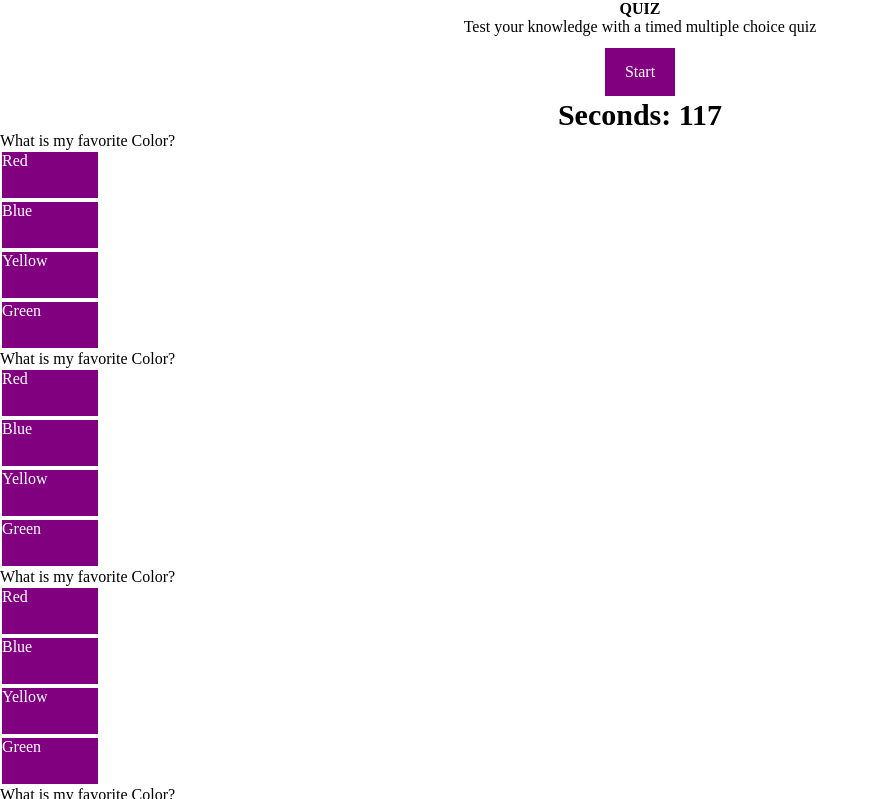
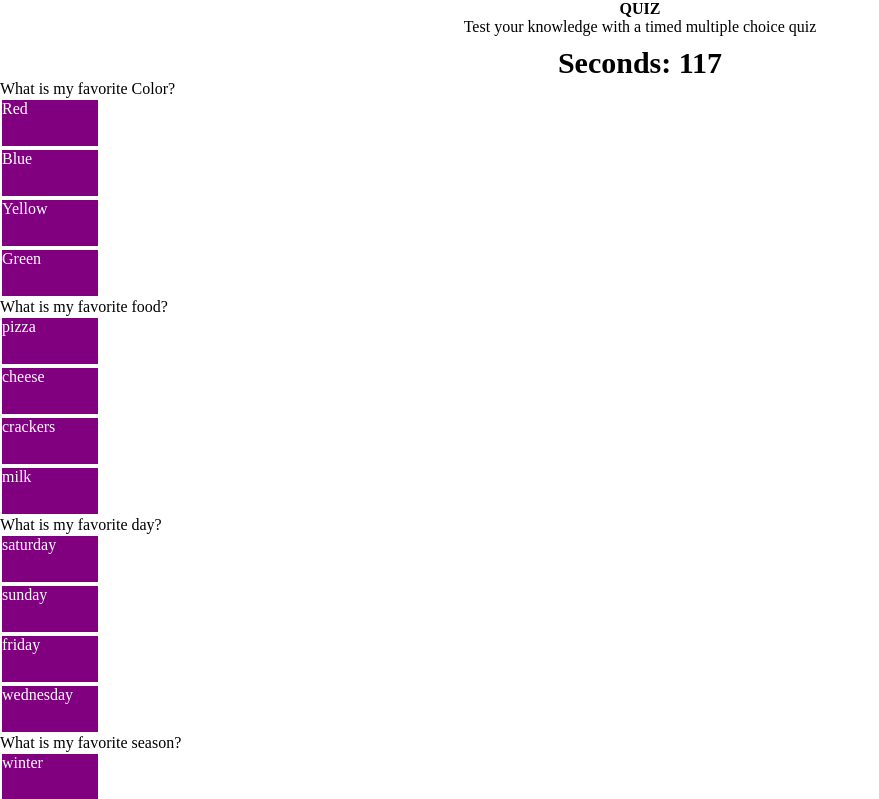
Before and after one commit to vdecyatnik/Code-Quiz, a plain HTML site: page index.html in a window 1280 px wide. Both pictures are taken after a click on the button "Start". Shown: the top 799 px of the page, without its empty margins (0-879 px from the left). Drawn offline with Linux system fonts and the light colour scheme.

Commit message:
style hide

```diff
--- a/index.html
+++ b/index.html
@@ -41,7 +41,7 @@
 
 
 
-<section id='container3'>
+<section id='container3' >
 
 <ul class='qlist'>
 
@@ -74,7 +74,7 @@
 
     <ul class='qlist'>
 
-    <li>What is my favorite Color?</li>
+    <li>What is my favorite food?</li>
 
 
     </ul>
@@ -82,10 +82,10 @@
     <div id="buttons">
 
 
-    <button class="answerB">Red</button>
-    <button class="answerB">Blue</button>
-    <button class="answerB">Yellow</button>
-    <button class="answerB">Green</button>
+    <button class="answerB">pizza</button>
+    <button class="answerB">cheese</button>
+    <button class="answerB">crackers</button>
+    <button class="answerB">milk</button>
 
 
 
@@ -102,7 +102,7 @@
 
         <ul class='qlist'>
 
-        <li>What is my favorite Color?</li>
+        <li>What is my favorite day?</li>
 
 
         </ul>
@@ -110,10 +110,10 @@
         <div id="buttons">
 
 
-        <button class="answerB">Red</button>
-        <button class="answerB">Blue</button>
-        <button class="answerB">Yellow</button>
-        <button class="answerB">Green</button>
+        <button class="answerB">saturday</button>
+        <button class="answerB">sunday</button>
+        <button class="answerB">friday</button>
+        <button class="answerB">wednesday</button>
 
 
 
@@ -130,7 +130,7 @@
 
             <ul class='qlist'>
 
-            <li>What is my favorite Color?</li>
+            <li>What is my favorite season?</li>
 
 
             </ul>
@@ -138,10 +138,10 @@
             <div id="buttons">
 
 
-            <button class="answerB">Red</button>
-            <button class="answerB">Blue</button>
-            <button class="answerB">Yellow</button>
-            <button class="answerB">Green</button>
+            <button class="answerB">winter</button>
+            <button class="answerB">summer</button>
+            <button class="answerB">fall</button>
+            <button class="answerB">spring</button>
 
 
 
--- a/script.js
+++ b/script.js
@@ -13,7 +13,7 @@ function startGame() {
 
   seconds = 120;
   document.getElementById("timer").textContent = (seconds); countdown = setInterval(function () {
- startButton.classList.add("hidden")
+    startButton.classList.add("hide")
 
 
 
@@ -28,24 +28,27 @@ function startGame() {
 
 
 
-var questionContainer= document.getElementById("container3");
+var questionContainer = document.getElementById("container3");
 
 
 
 
 
-var questionContainer= document.getElementById('container3');
+
+var questionContainer = document.getElementById('container3');
 
 
-document.getElementById("buttons").addEventListener("click", function(){
+document.getElementById("buttons").addEventListener("click", function () {
+
+  console.log("click");
+
+  if (event.target.matches("buttons") && textContent === "Red");
+
+  document.getElementById("#container3").classList.add("hide")
 
 
-  if(event.target.matches("button") && textContent.matches==="true");
 
-    container3.setAttribute("class", "hidden");
-  });
-
-
+})
 
 
 
@@ -54,34 +57,3 @@ document.getElementById("buttons").addEventListener("click", function(){
 
 
   }
-
-
-
-
-
-
-
-
-
-
-
-
-
-
-
-
-
-
-
-
-//document.getElementByID("buttons").addEventListener("click", buttons)
-
-//function getQuestion(event) {
-//if user clicks on the textContent that matches correct answer in array then add a point and move to next question.
-//if (event.target.matches("button")) {
-//var button = event.target.index
-//if (index==="true") {
-//questionIndex++;
-//}
-//else{
-//seconds--;
--- a/style.css
+++ b/style.css
@@ -39,7 +39,7 @@ h4 {
 
 
 
-  .answerB {
+  .answerB, .correct {
     text-align: center;
     border: 2px solid white;
     background-color: purple;
@@ -56,3 +56,8 @@ h4 {
   display:flex;
   flex-direction:column;
 }
+
+.hide{
+
+    display:none;
+}
```
